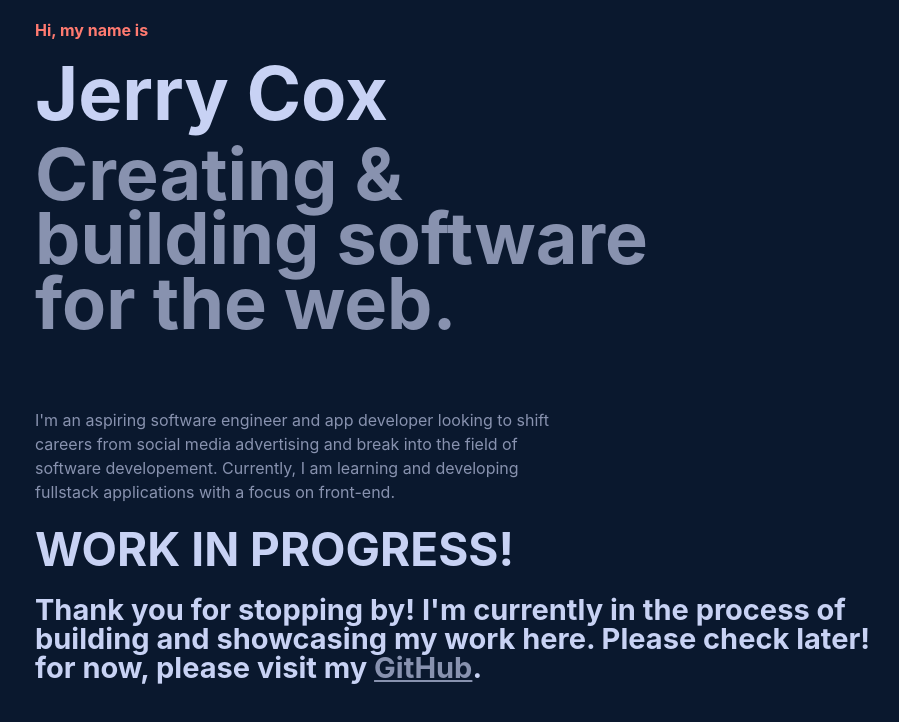
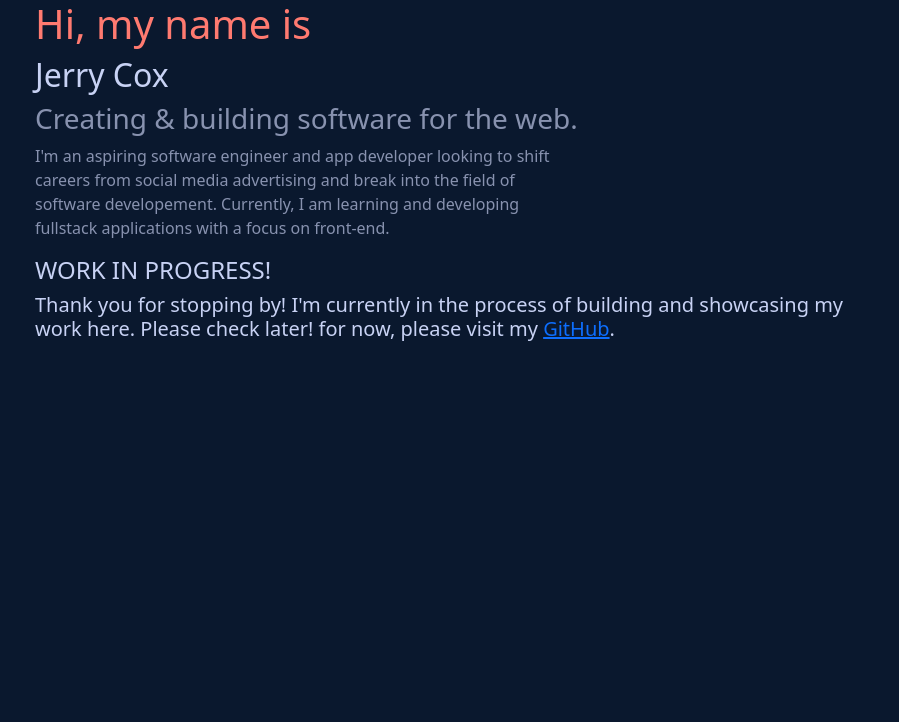
Before and after one commit to Jerryc95/portfolio, a React (Create React App) app: page / in a window 1280 px wide. Shown: the top 722 px of the page, without its empty margins (215-1114 px from the left). Built offline with nearby package versions, Linux system fonts and the light colour scheme.

Commit message:
add navbar

```diff
--- a/src/components/app/App.css
+++ b/src/components/app/App.css
@@ -1,30 +1,4 @@
-.App {
+* {
+  color: #8892af;
   background-color: #0a182e;
-  display: flex;
-  flex-direction: column;
-  min-height: 100vh;
 }
-
-.App-logo {
-  height: 40vmin;
-  pointer-events: none;
-}
-
-@media (prefers-reduced-motion: no-preference) {
-  .App-logo {
-    animation: App-logo-spin infinite 20s linear;
-  }
-}
-
-.App-link {
-  color: #ff7a70;
-}
-
-@keyframes App-logo-spin {
-  from {
-    transform: rotate(0deg);
-  }
-  to {
-    transform: rotate(360deg);
-  }
-}
--- a/src/index.tsx
+++ b/src/index.tsx
@@ -3,6 +3,7 @@ import ReactDOM from 'react-dom/client';
 import './index.css';
 import App from './components/app/App';
 import reportWebVitals from './reportWebVitals';
+import 'bootstrap/dist/css/bootstrap.min.css';
 
 const root = ReactDOM.createRoot(
   document.getElementById('root') as HTMLElement
```
Also changed, not shown: src/components/button/button.tsx (added, +19 -0 lines).
